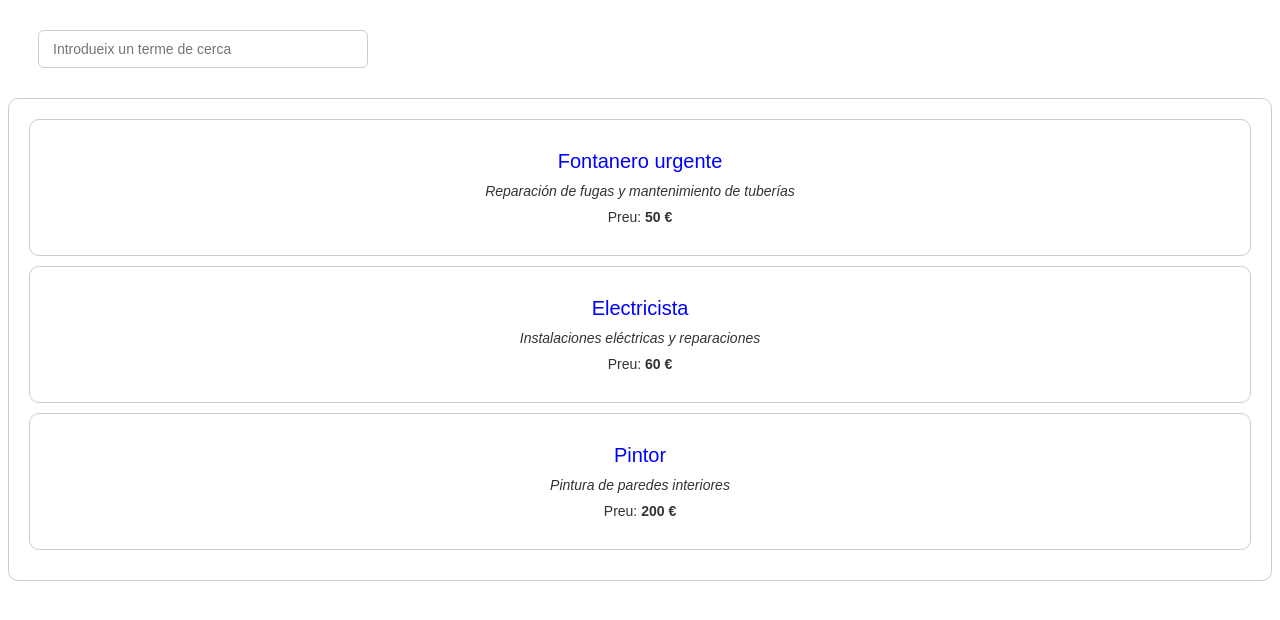
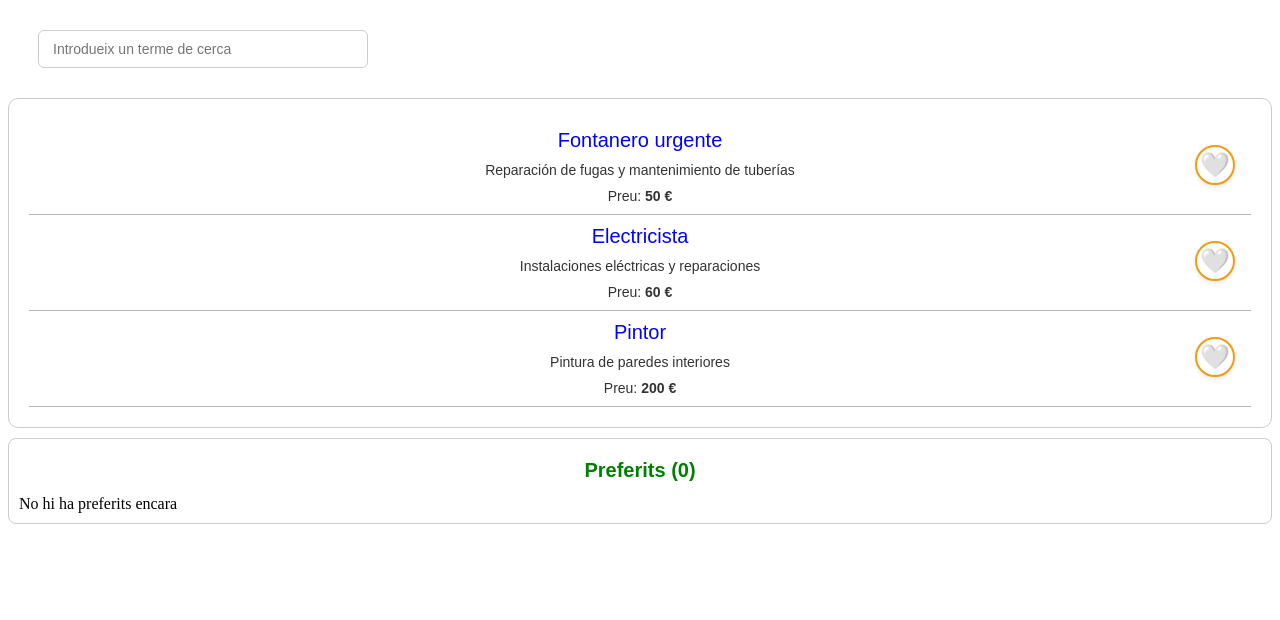
Before and after one commit to Rodrireguera/activitat-hogar, an Angular app: page / in a window 1280 px wide. Shown: the top 620 px of the page. Built offline with nearby package versions, Linux system fonts and the light colour scheme; data requests are answered from the project's data file.

Commit message:
Exercici 4: Periferics -EC3

```diff
--- a/src/app/app.component.html
+++ b/src/app/app.component.html
@@ -1,2 +1,3 @@
 <app-formulari-cerca></app-formulari-cerca>
 <app-cataleg-page></app-cataleg-page>
+ <app-preferits-panel></app-preferits-panel>
--- a/src/app/app.component.ts
+++ b/src/app/app.component.ts
@@ -2,11 +2,13 @@ import { Component } from '@angular/core';
 import { RouterOutlet } from '@angular/router';
 import { CatalegPage } from "./components/cataleg-page/cataleg-page.component";
 import { FormulariCercaComponent } from './components/formulari-cerca/formulari-cerca.component';
+import { ElementCardComponent } from './components/element-card/element-card.component';
+import { PreferitsPanelComponent } from "./components/preferits-panel/preferits-panel.component";
 
 @Component({
   selector: 'app-root',
   standalone: true,
-  imports: [RouterOutlet, CatalegPage, FormulariCercaComponent],
+  imports: [RouterOutlet, CatalegPage, FormulariCercaComponent, ElementCardComponent, PreferitsPanelComponent],
   templateUrl: './app.component.html',
   styleUrls: ['./app.component.scss']
 })
--- a/src/app/components/cataleg-page/cataleg-page.component.html
+++ b/src/app/components/cataleg-page/cataleg-page.component.html
@@ -13,13 +13,16 @@
 }
 
 @else {
+
   <div class="grid">
+
     @for (element of elements(); track element.id) {
-      <div class="card">
-        <h3>{{ element.titol }}</h3>
-        <p class="descripcio">{{ element.descripcio }}</p>
-        <p>Preu: <strong>{{ element.preu }} €</strong></p>
-      </div>
+
+      <app-element-card
+        [element]="element">
+      </app-element-card>
+
     }
   </div>
+
 }
--- a/src/app/components/cataleg-page/cataleg-page.component.ts
+++ b/src/app/components/cataleg-page/cataleg-page.component.ts
@@ -1,11 +1,12 @@
 import { Component, inject } from '@angular/core';
 import { CommonModule } from '@angular/common';
 import { ElementService } from '../../serveis/element.service';
+import { ElementCardComponent } from '../element-card/element-card.component';
 
 @Component({
   selector: 'app-cataleg-page',
   standalone: true,
-  imports: [CommonModule],
+  imports: [CommonModule, ElementCardComponent],
   templateUrl: './cataleg-page.component.html',
   styleUrls: ['./cataleg-page.component.scss']
 })
@@ -13,6 +14,7 @@ export class CatalegPage {
 
   elementService = inject(ElementService);
 
+  // Observables
   elements = this.elementService.elements$;
   carregant = this.elementService.carregant$;
   error = this.elementService.error$;
--- /dev/null
+++ b/src/app/components/element-card/element-card.component.html
@@ -0,0 +1,18 @@
+
+
+  <div class="element-card">
+
+    <h3>{{ element.titol }}</h3>
+    <p class="descripcio">{{ element.descripcio }}</p>
+    <p>Preu: <strong>{{ element.preu }} €</strong></p>
+
+    <button
+      class="btn-preferit"
+      [class.actiu]="preferitsService.esPreferit(element.id)"
+      (click)="togglePreferit()">
+
+      {{ preferitsService.esPreferit(element.id) ? '❤️' : '🤍' }}
+
+    </button>
+
+  </div>
--- /dev/null
+++ b/src/app/components/element-card/element-card.component.scss
@@ -0,0 +1,52 @@
+.element-card {
+  position: relative;
+  border-bottom: #bababa 1px solid;
+
+.btn-preferit {
+    position: absolute;
+    top: 1rem;
+    right: 1rem;
+    background-color: white;
+    border: 2px solid #f39c12;
+    width: 40px;
+    height: 40px;
+    border-radius: 50%;
+    font-size: 1.5rem;
+    cursor: pointer;
+    transition: all 0.3s;
+    display: flex;
+    align-items: center;
+    justify-content: center;
+    box-shadow: 0 2px 4px rgba(0, 0, 0, 0.1);
+
+    &:hover {
+      transform: scale(1.1);
+      box-shadow: 0 4px 8px rgba(0, 0, 0, 0.2);
+    }
+
+    &.actiu {
+      background-color: #f39c12;
+      color: white;
+    }
+  }
+
+  h1 {
+  font-size: 24px;
+  margin-bottom: 10px;
+}
+
+h3 {
+  font-size: 20px;
+  font-weight: normal;
+  margin: 10px 0;
+  font-family: Arial, Helvetica, sans-serif;
+  color:blue
+}
+
+p {
+  font-size: 14px;
+  color: #333;
+  margin: 10px 0;
+  font-family: Arial, Helvetica, sans-serif;
+}
+}
--- /dev/null
+++ b/src/app/components/element-card/element-card.component.ts
@@ -0,0 +1,28 @@
+
+import { Component, Input } from '@angular/core';
+import { ElementCataleg } from '../../models/element.model';
+import { PreferitsService } from '../../serveis/preferits.service';
+import { CommonModule } from '@angular/common';
+
+@Component({
+  selector: 'app-element-card',
+  templateUrl: './element-card.component.html',
+  styleUrls: ['./element-card.component.scss'],
+  standalone: true,
+  imports: [CommonModule]
+})
+export class ElementCardComponent {
+
+  @Input() element!: ElementCataleg;
+
+  constructor(public preferitsService: PreferitsService) {}
+
+  togglePreferit(): void {
+
+    if (this.preferitsService.esPreferit(this.element.id)) {
+      this.preferitsService.eliminarPreferit(this.element.id);
+    } else {
+      this.preferitsService.afegirPreferit(this.element);
+    }
+  }
+}
--- /dev/null
+++ b/src/app/components/preferits-panel/preferits-panel.component.html
@@ -0,0 +1,25 @@
+<div class="panell-preferits">
+
+  <h1>
+    Preferits ({{ preferitsService.totalPreferits() }})
+  </h1>
+
+  <div *ngIf="preferitsService.totalPreferits() === 0">
+    No hi ha preferits encara
+  </div>
+
+  <div *ngFor="let element of preferitsService.preferits()">
+
+    <div class="item-preferit">
+        <h3>{{ element.titol}}</h3>
+        <p>{{ element.descripcio }}</p>
+
+      <button
+      (click)="preferitsService.eliminarPreferit(element.id)" class="btn-cerca">
+        Eliminar
+      </button>
+    </div>
+
+  </div>
+
+</div>
--- /dev/null
+++ b/src/app/components/preferits-panel/preferits-panel.component.scss
@@ -0,0 +1,58 @@
+.panell-preferits {
+  border: 1px solid #ccc;
+  padding: 10px;
+  margin-top: 10px;
+  border-radius: 8px;
+}
+
+.item-preferit {
+  display: flex;
+  justify-content: space-between;
+  margin: 5px 0;
+  padding-bottom: 10px;
+}
+h1 {
+  margin-top: 10px;
+  color: green;
+  font-family: Arial, sans-serif;
+  font-size: 20px;
+  text-align: center;
+}
+h3 {
+  font-size: 20px;
+  font-weight: normal;
+  margin: 10px 0;
+  font-family: Arial, Helvetica, sans-serif;
+  color:blue;
+  text-align: center;
+}
+p{
+  margin-top: 10px;
+  color: #333;
+  font-family: Arial, sans-serif;
+  font-size: 14px;
+  text-align: center;
+}
+.btn-cerca {
+  padding: 10px 16px;
+  background-color: #FF2A00;
+  color: white;
+  border: none;
+  border-radius: 6px;
+  cursor: pointer;
+  font-size: 14px;
+  transition: background-color 0.2s ease, transform 0.1s ease;
+}
+
+
+.btn-cerca:hover {
+  background-color: #a04545;
+}
+
+.btn-cerca:active {
+  transform: scale(0.97);
+}
+
+.item-preferit{
+    border-bottom: #bababa 1px solid;
+}
--- /dev/null
+++ b/src/app/serveis/preferits.service.ts
@@ -0,0 +1,68 @@
+ import { computed, Injectable, signal } from '@angular/core';
+ import { ElementCataleg } from '../models/element.model';
+
+
+ @Injectable({
+   providedIn: 'root'
+ })
+export class PreferitsService {
+
+    private readonly CLAU_STORAGE = 'preferits-cataleg';
+
+    //  Estat intern (signals)
+    preferits = signal<ElementCataleg[]>([]);
+
+    // computed
+    totalPreferits = computed(() => this.preferits().length);
+
+    constructor() {
+        this.carregarPreferits();
+    }
+
+    //  Carrega els preferits des del localStorage
+    carregarPreferits(){
+        const data = localStorage.getItem(this.CLAU_STORAGE);
+        try{
+            if(data){
+                const preferits = JSON.parse(data) as ElementCataleg[];
+                this.preferits.set(preferits);
+            }
+        }
+        catch(error){
+            console.error('Error al afegir preferit:', error);
+            this.preferits.set([]);
+        }
+    }
+
+    //  Guarda els preferits al localStorage
+    guardarPreferits(){
+        try {
+          localStorage.setItem(this.CLAU_STORAGE, JSON.stringify(this.preferits()));
+        } catch (error) {
+            console.error('Error al guardar preferits:', error);
+        }
+    }
+
+    //  Afegeix un element als preferits
+    afegirPreferit(element: ElementCataleg): void{
+        const actuals = this.preferits();
+        if (!actuals.some(e => e.id === element.id)) {
+            this.preferits.set([...actuals, element]);
+            this.guardarPreferits();
+        }
+    }
+
+    // eliminar preferit segons id de l'element selectionat
+    eliminarPreferit(id: string): void {
+        const filtrats = this.preferits().filter(e => e.id !== id);
+        this.preferits.set(filtrats);
+        // guardar els preferits actualitzats al localStorage
+        this.guardarPreferits();
+    }
+
+    // comprovar de si un element és preferit segons id de l'element selectionat
+    esPreferit(id: string): boolean {
+        return this.preferits().some(e => e.id === id);
+    }
+
+}
```
Also changed, not shown: src/app/components/preferits-panel/preferits-panel.component.ts (added, +17 -0 lines), src/app/components/cataleg-page/cataleg-page.component.scss (line endings or trailing spaces), 2 other files (tests, documents, lock files or other folders).
